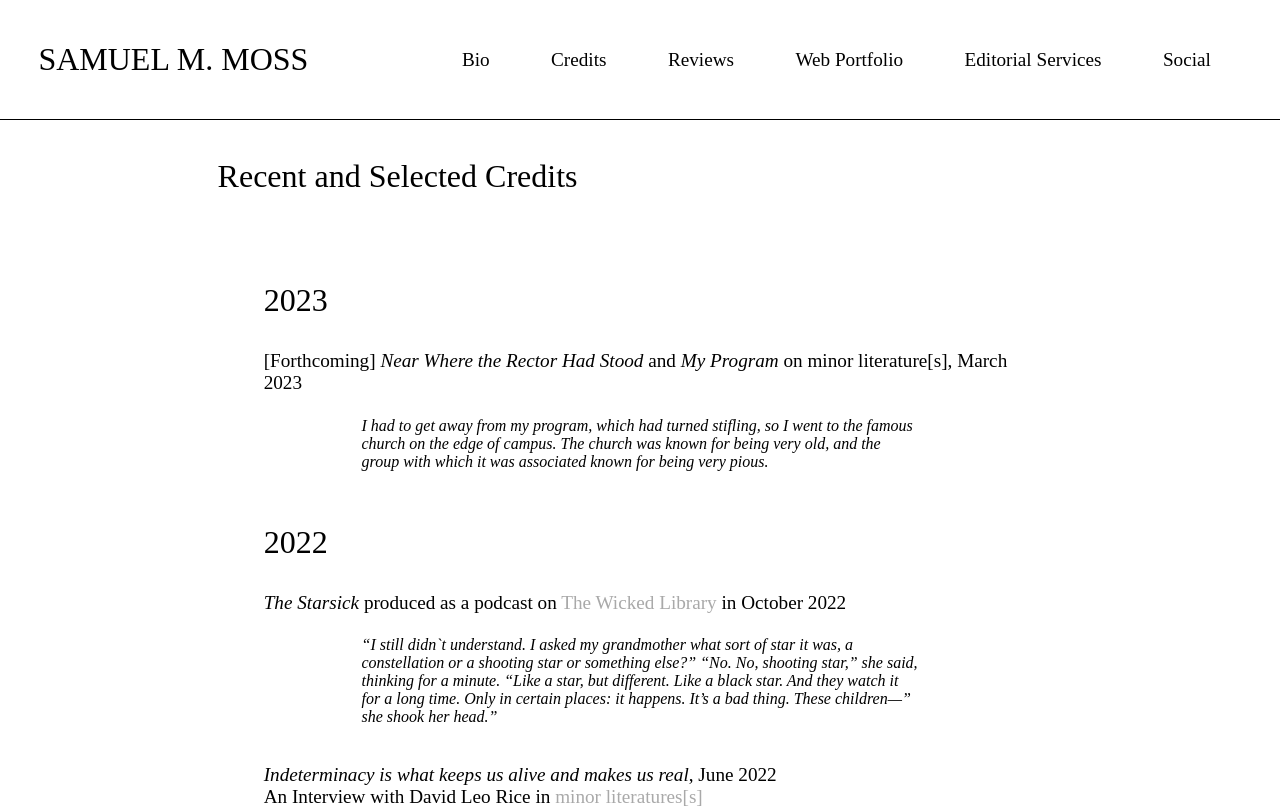
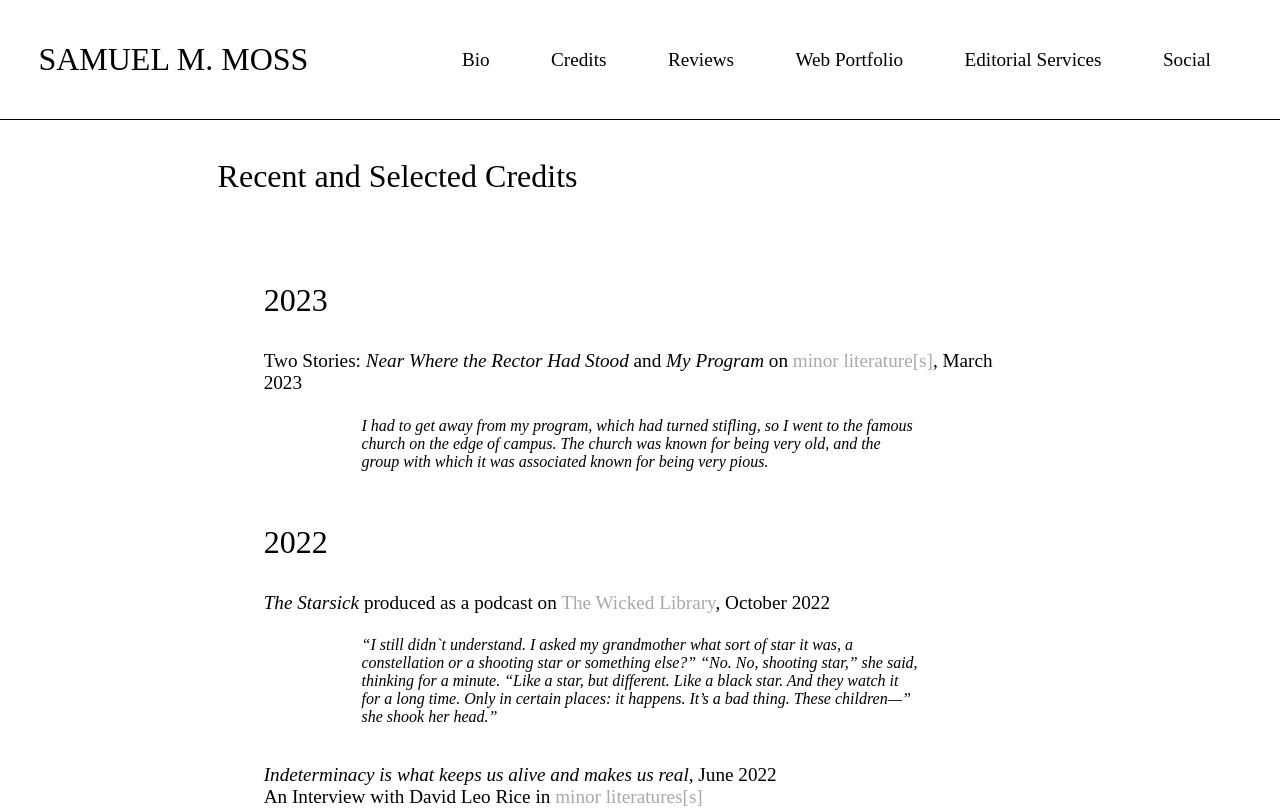
Before and after one commit to perfidiousscript/home_page, a Next.js app: page /credits in a window 1280 px wide. Shown: the top 808 px of the page. Built offline with nearby package versions, Linux system fonts and the light colour scheme.

Commit message:
adds minor lits stories to credits

```diff
--- a/public/credits.js
+++ b/public/credits.js
@@ -6,8 +6,8 @@
 export const credits = [{
   year: "2023"
 },{
-  title: ["[Forthcoming] ", <i>Near Where the Rector Had Stood</i>, " and ", <i>My Program</i>,
-    " on minor literature[s], March 2023"
+  title: ["Two Stories: ", <i>Near Where the Rector Had Stood</i>, " and ", <i>My Program</i>,
+    " on ", <a href="https://minorliteratures.com/2023/03/30/two-stories-samuel-m-moss/">minor literature[s]</a>, ", March 2023"
   ],
   quote: "I had to get away from my program, which had turned stifling, so I went to the famous church on the edge of campus. The church was known for being very old, and the group with which it was associated known for being very pious.",
 },{
@@ -15,7 +15,7 @@ export const credits = [{
 },
 {
   title: [<i> The Starsick </i>,
-    "produced as a podcast on ", <a href="https://www.spreaker.com/user/8992719/ew-2022-2-128">The Wicked Library</a>," in October 2022",
+    "produced as a podcast on ", <a href="https://www.spreaker.com/user/8992719/ew-2022-2-128">The Wicked Library</a>,", October 2022",
   ],
   quote: "“I still didn`t understand. I asked my grandmother what sort of star it was, a constellation or a shooting star or something else?” “No. No, shooting star,” she said, thinking for a minute. “Like a star, but different. Like a black star. And they watch it for a long time. Only in certain places: it happens. It’s a bad thing. These children—” she shook her head.”",
 },
```
